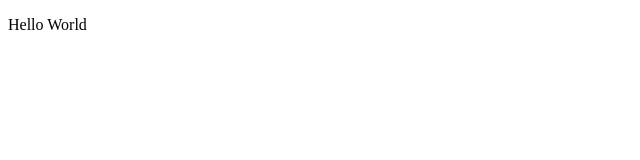
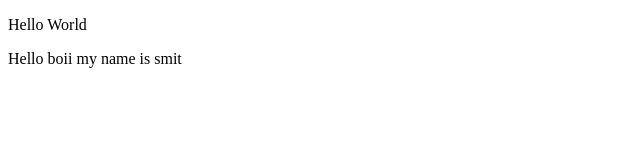
Before and after one commit to SmitGandhi10022005/GIT-LEARN, a plain HTML site: page index.html in a window 1280 px wide. Shown: the whole page, without its empty margins (0-640 px from the left). Drawn offline with Linux system fonts and the light colour scheme.

Commit message:
newchanges in new1

```diff
--- a/index.html
+++ b/index.html
@@ -7,5 +7,6 @@
 </head>
 <body>
     <p>Hello World</p>
+    <p>Hello boii my name is smit</p>
 </body>
 </html>
```
